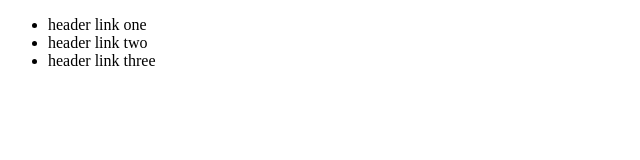
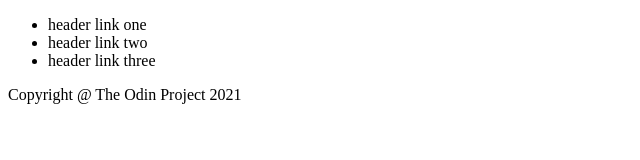
Before and after one commit to Transfer101/landing-page, a plain HTML site: page index.html in a window 1280 px wide. Shown: the whole page, without its empty margins (0-640 px from the left). Drawn offline with Linux system fonts and the light colour scheme.

Commit message:
footer template made

```diff
--- a/index.html
+++ b/index.html
@@ -17,11 +17,16 @@
          </ul>
      </div>
 
-     <div  class="main">
+    <div class="main">
         <section class="section-one"></section>
         <section class="section-two"></section>
         <section class="section-three"></section>
-     </div>
+        <section class="section-four"></section>
+    </div>
+
+    <div class="footer">
+        <div class="text">Copyright @ The Odin Project 2021</div>
+    </div>
 
 </body>
 </html>
```
